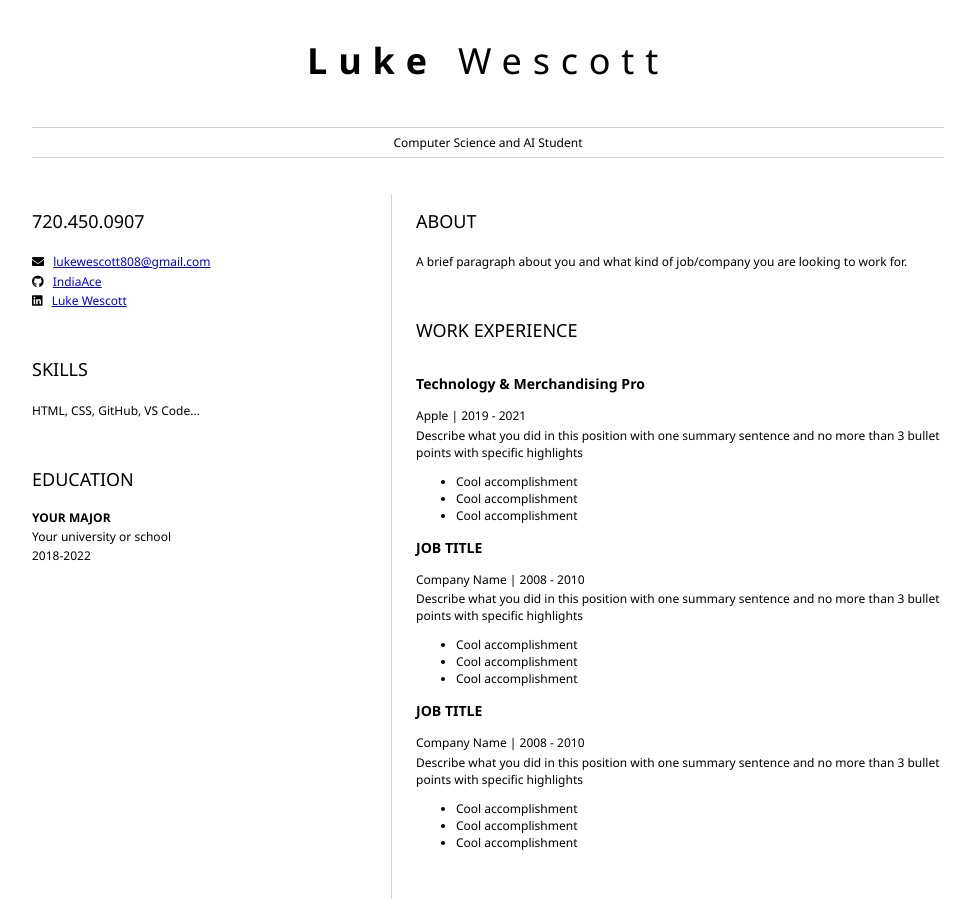
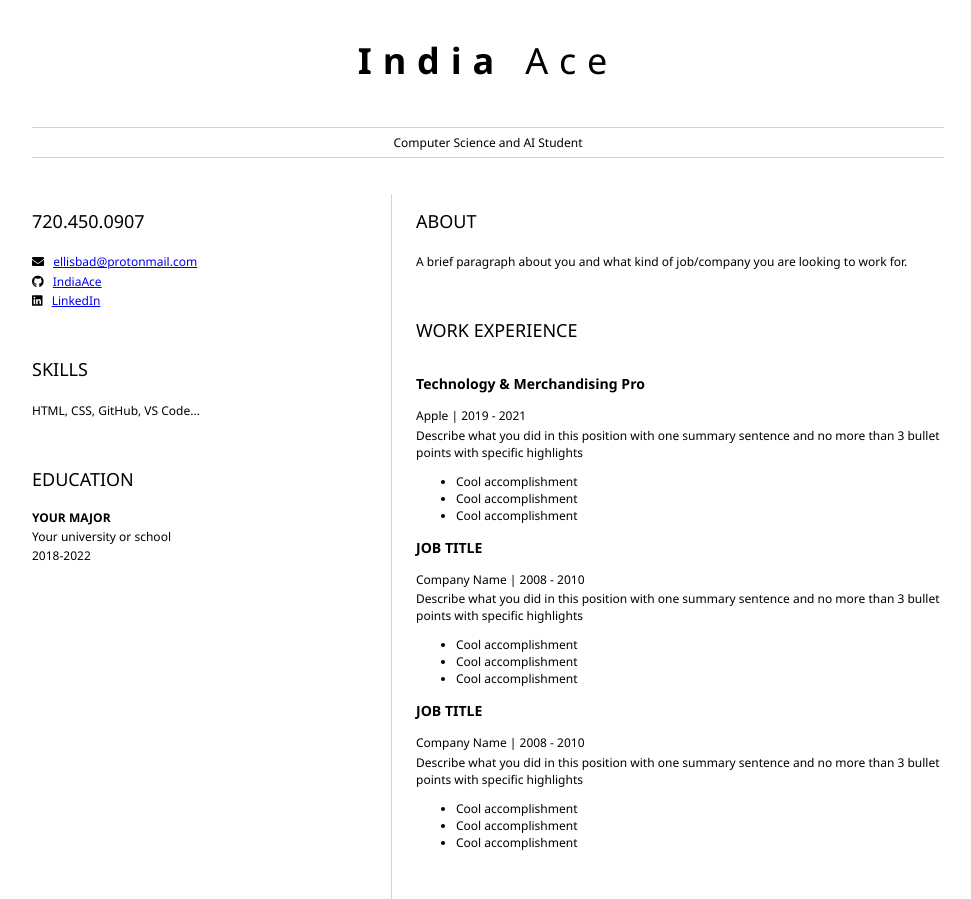
Before and after one commit to IndiaAce/resume, a plain HTML site: page index.html in a window 1280 px wide. Shown: the whole page, without its empty margins (152-1123 px from the left). Drawn offline with Linux system fonts and the light colour scheme.

Commit message:
SecureCommit 😜

```diff
--- a/index.html
+++ b/index.html
@@ -8,7 +8,7 @@
 	<body>
 		<header id="header">
 			<!-- resume header with your name and title -->
-			<h1><b>Luke</b> Wescott</h1>
+			<h1><b>India</b> Ace</h1>
 			<hr>
 			Computer Science and AI Student
 			<hr>
@@ -19,7 +19,7 @@
 					<h2>720.450.0907</h2>
 					<p>
                         <i class="fa fa-envelope" aria-hidden="true"></i>
-                        <a href="mailto:lukewescott808@gmail.com">lukewescott808@gmail.com</a>
+                        <a href="mailto:ellisbad@protonmail.com">ellisbad@protonmail.com</a>
                     </p>
                     <p>
                         <i class="fab fa-github" aria-hidden="true"></i>
@@ -27,7 +27,7 @@
                     </p>
                     <p>
                         <i class="fab fa-linkedin" aria-hidden="true"></i>
-                        <a href="https://www.linkedin.com/in/luke-wescott-ba027a1ab/">Luke Wescott</a>
+                        <a href="https://www.linkedin.com/feed/">LinkedIn</a>
                     </p>
 				</section>
 				<section>
```
Also changed, not shown: 1 other file.
